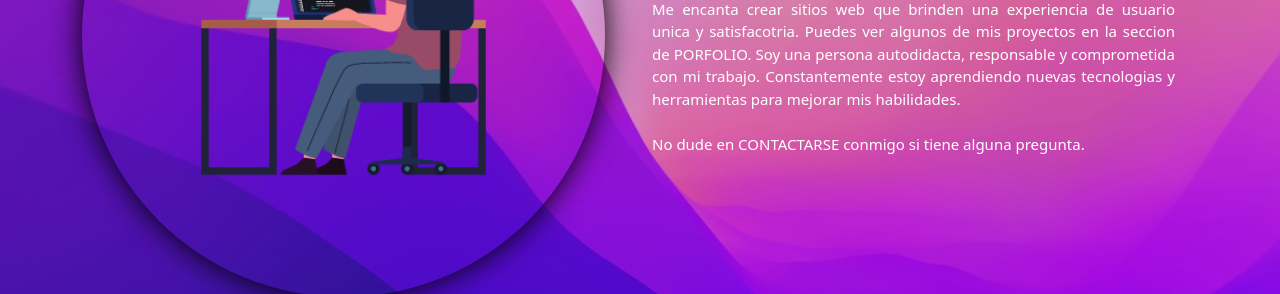
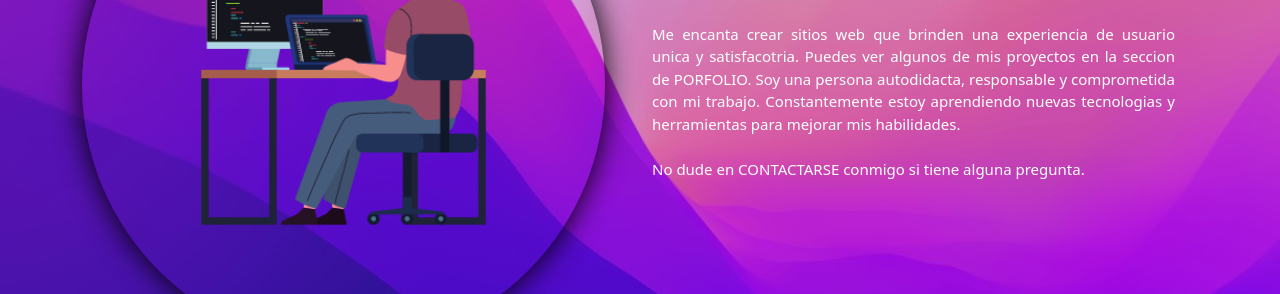
Before and after one commit to IvanGomez00/PFGomez, a plain HTML site: page pages/sobre-mi.html in a window 1280 px wide. Shown: the part 392-686 px from the top of the page. Drawn offline with nearby package versions, Linux system fonts and the light colour scheme; a web font is replaced by a local one.

Commit message:
Padding img sobre-mi

```diff
--- a/css/style.css
+++ b/css/style.css
@@ -219,6 +219,7 @@ div.botones a {
   font-size: 15px; }
 
 div.sobremi-img {
+  padding-top: 50px;
   width: 75vw;
   max-width: 1000px;
   min-width: 320px;
--- a/scss/secciones/_main-sobre-mi.scss
+++ b/scss/secciones/_main-sobre-mi.scss
@@ -10,6 +10,7 @@
 
 
 div.sobremi-img{
+    padding-top: 50px;
     width: 75vw;
     max-width: 1000px;
     min-width: 320px;
```
